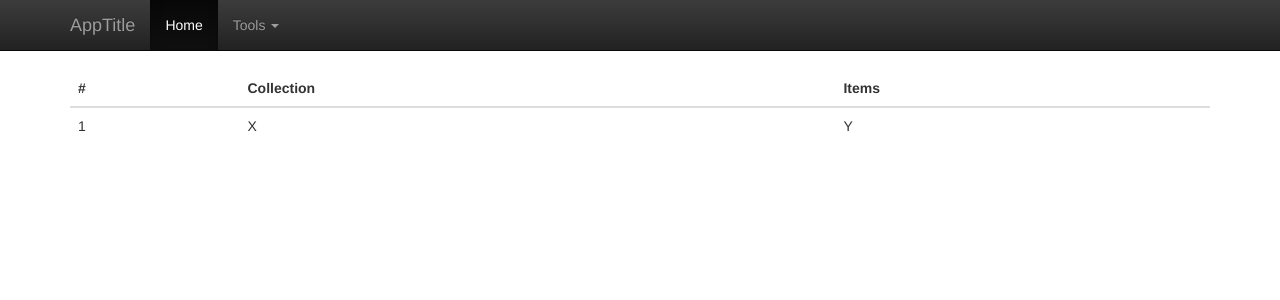
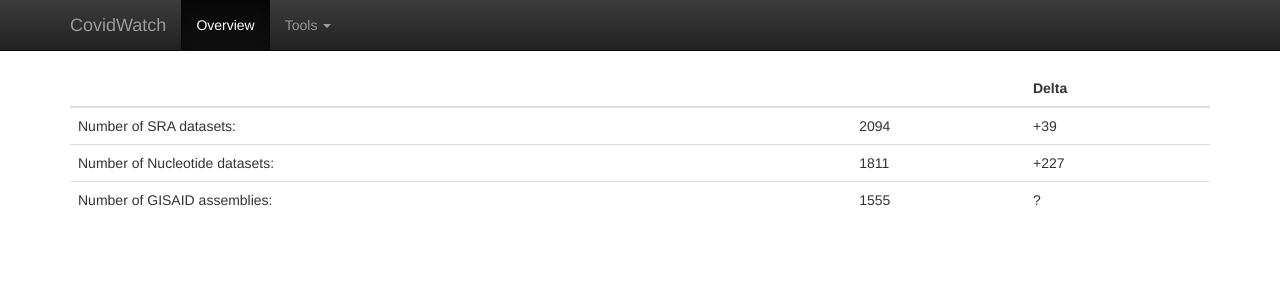
Before and after one commit to ad3002/BasicFlaskApp, a Flask app: page / in a window 1280 px wide. Shown: the top 300 px of the page. Run offline with Flask 2, Linux system fonts and the light colour scheme; some libraries are stand-ins or nearby versions.

Commit message:
Covid template

```diff
--- a/flask_app/templates/basic.html
+++ b/flask_app/templates/basic.html
@@ -35,11 +35,13 @@
         </div>
         <div id="navbar" class="navbar-collapse collapse">
           <ul class="nav navbar-nav">
-            <li {% if request.path == '/' %}class="active"{% endif %}><a href="/">Home</a></li>
+            <li {% if request.path == '/' %}class="active"{% endif %}><a href="/">Overview</a></li>
             <li class="dropdown" {% if request.path == '/tools/list_diff' %}class="active"{% endif %}>
               <a href="#" class="dropdown-toggle" data-toggle="dropdown" role="button" aria-expanded="false">Tools <span class="caret"></span></a>
               <ul class="dropdown-menu" role="menu">
-                <li><a href="#">More...</a></li>
+                <li><a href="#">Submit raw data for assembly</a></li>
+                <li><a href="#">Variation analysis</a></li>
+                <li><a href="#">Build tree</a></li>
               </ul>
             </li>
           </ul>
--- a/flask_app/templates/index.html
+++ b/flask_app/templates/index.html
@@ -4,16 +4,26 @@
 <table class="table">
 <thead>
   <tr>
-    <th>#</th>
-    <th>Collection</th>
-    <th>Items</th>
+    <th></th>
+    <th></th>
+    <th>Delta</th>
   </tr>
 </thead>
 <tbody>
   <tr>
-    <td>1</td>
-    <td>X</td>
-    <td>Y</td>
+    <td>Number of SRA datasets:</td>
+    <td>2094</td>
+    <td>+39</td>
+  </tr>
+  <tr>
+    <td>Number of Nucleotide datasets:</td>
+    <td>1811</td>
+    <td>+227</td>
+  </tr>
+  <tr>
+    <td>Number of GISAID assemblies:</td>
+    <td>1555</td>
+    <td>?</td>
   </tr>
 </tbody>
 </table>
--- a/flask_app/views.py
+++ b/flask_app/views.py
@@ -25,7 +25,7 @@ def get_context():
     tasks = None
 
     context = {
-        "title": "AppTitle",
+        "title": "CovidWatch",
     }
 
     return context
```
